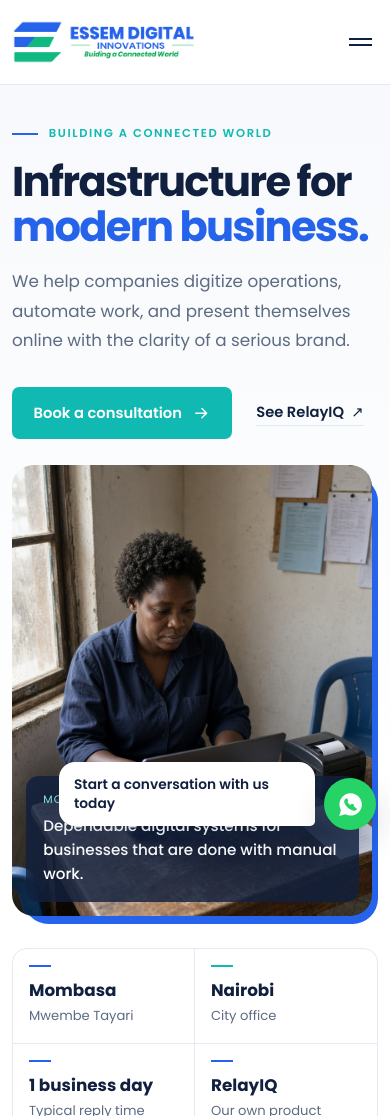
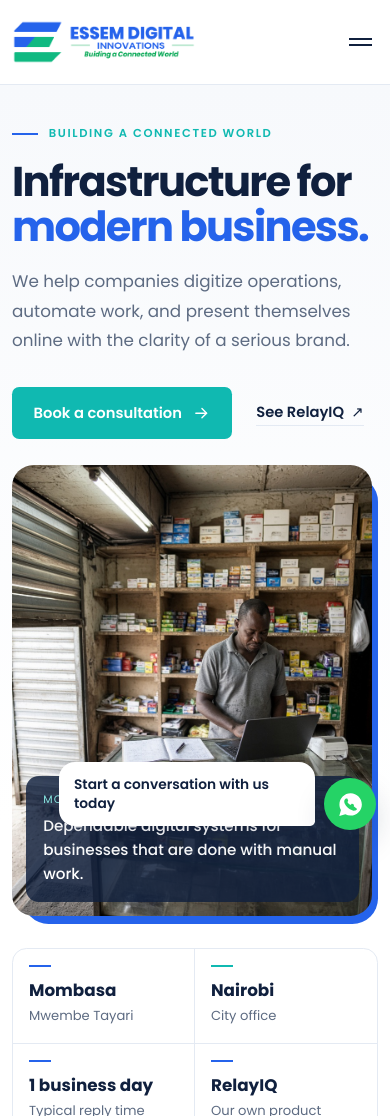
Before and after one commit to ManStevoh/EssemDigitalInnovation, a React (Vite) app: page / in a window 390 px wide. Shown: the top 1116 px of the page. Built offline with nearby package versions, Linux system fonts and the light colour scheme; the HTML template or start-up script is replaced by a standard one.

Commit message:
Replace the hero portrait with a shop counter.

```diff
--- a/src/App.tsx
+++ b/src/App.tsx
@@ -545,7 +545,7 @@ export default function App() {
           </div>
           <figure className="hero-photo reveal reveal--right" data-reveal>
             <div className="hero-photo__panel" />
-            <img alt="An operator at a desk with a laptop, checklist, and receipt printer" src={heroOffice} />
+            <img alt="A shopkeeper working at a laptop on the counter" src={heroOffice} />
             <figcaption>
               <small>Mombasa and Nairobi</small>
               <strong>Dependable digital systems for businesses that are done with manual work.</strong>
--- a/src/index.css
+++ b/src/index.css
@@ -93,7 +93,7 @@ h2 { margin: .8rem 0 0; font-size: clamp(2rem, 3.4vw, 3.1rem); font-weight: 700;
 .hero-photo { position: relative; margin: 1.5rem 0 1.5rem 1.25rem; }
 .hero-photo__panel { position: absolute; inset: 1.4rem -1.1rem -1.1rem 1.4rem; border-radius: 1.6rem; background: var(--blue); }
 .hero-photo__panel::after { content: ""; position: absolute; left: 0; right: 18%; top: 0; height: .7rem; background: var(--green); border-radius: 1.6rem 0 0 0; }
-.hero-photo img { position: relative; width: 100%; height: 34rem; object-fit: cover; object-position: center 18%; border-radius: 1.35rem; transition: transform .6s ease; }
+.hero-photo img { position: relative; width: 100%; height: 34rem; object-fit: cover; object-position: center 42%; border-radius: 1.35rem; transition: transform .6s ease; }
 .hero-photo:hover img { transform: scale(1.035); }
 .hero-photo figcaption { position: absolute; left: 1.25rem; right: 1.25rem; bottom: 1.25rem; padding: 1rem 1.1rem; border-radius: .8rem; background: rgb(16 32 62 / 82%); color: var(--white); }
 .hero-photo small { display: block; margin-bottom: .35rem; color: #8ef0ea; font-size: .68rem; letter-spacing: .12em; text-transform: uppercase; }
@@ -245,7 +245,7 @@ footer { padding: 4rem 0 5.5rem; background: var(--navy); color: var(--white); }
   .section-heading, .footer__top { flex-direction: column; align-items: start; }
   .hero__grid { gap: 2rem; align-items: start; }
   .hero-photo { margin: 0; }
-  .hero-photo img { height: 28rem; object-position: center 12%; }
+  .hero-photo img { height: 28rem; object-position: center 40%; }
   .product__mark { display: none; }
 }
 
@@ -276,7 +276,7 @@ footer { padding: 4rem 0 5.5rem; background: var(--navy); color: var(--white); }
   h1 { font-size: 2.6rem; }
   .hero-photo { margin: .25rem .35rem 0 0; }
   .hero-photo__panel { inset: .7rem -.35rem -.55rem .7rem; }
-  .hero-photo img { height: auto; aspect-ratio: 4 / 5; object-position: center 8%; }
+  .hero-photo img { height: auto; aspect-ratio: 4 / 5; object-position: center 40%; }
   .hero-photo figcaption { left: .85rem; right: .85rem; bottom: .85rem; }
   .footer__bottom { flex-direction: column; }
   .wa-widget { right: .85rem; bottom: .85rem; }
```
Also changed, not shown: src/assets/hero-operations.jpg.
